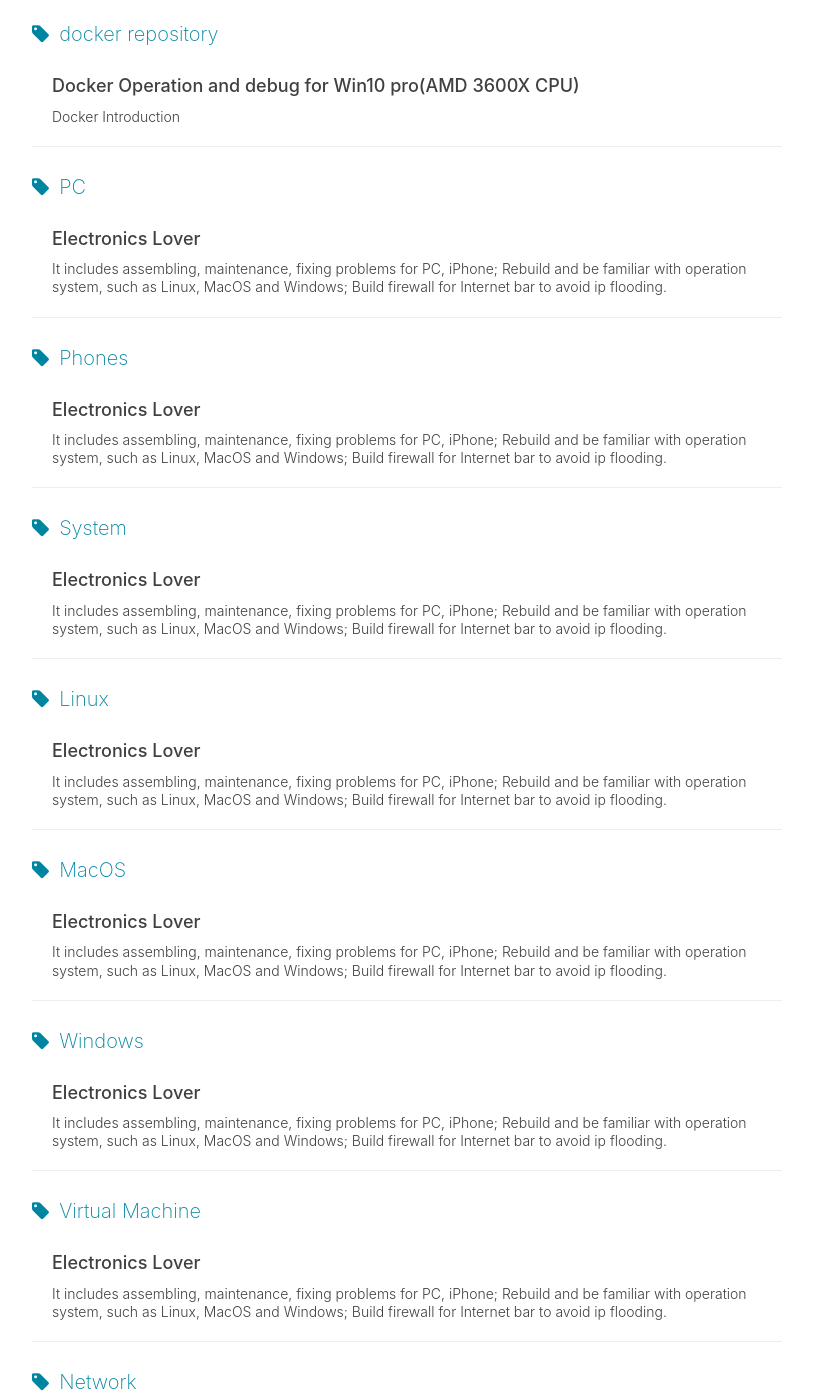
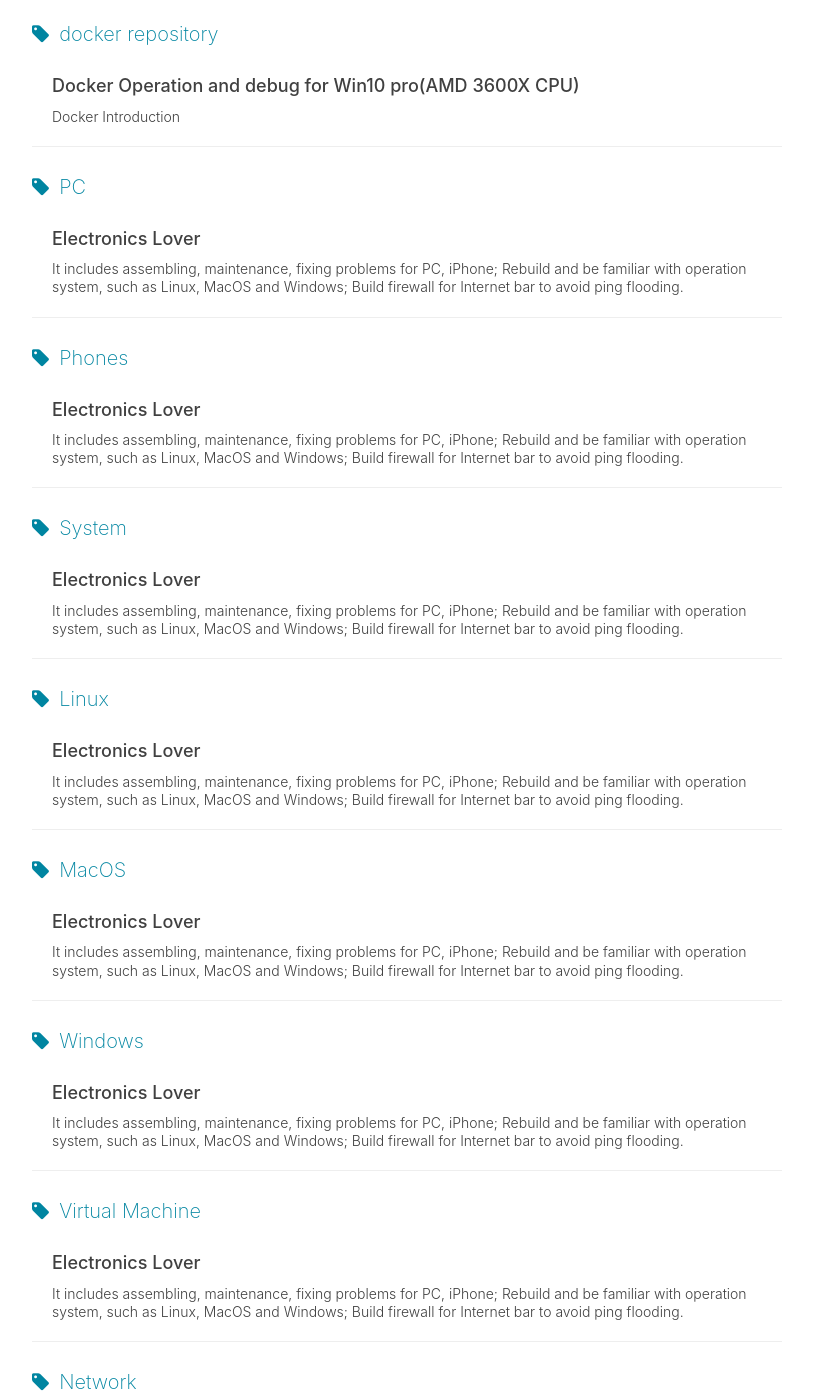
Before and after one commit to JadeSure/my_old_blog, a Jekyll site: the page built from tags.html, in a window 1280 px wide and 1400 px high, scrolled down 2286 px. Shown: the whole window, without its empty margins (233-1046 px from the left). Built offline with Jekyll 4.4.1, drawn with Linux system fonts in a browser that asks for light colours; nearby versions of some CDN libraries; comment, search, counter and statistics services are not loaded; some of the changed text lies outside the part shown.

Commit message:
Update 2021-01-04-Electronics-lover.md

```diff
--- a/_posts/2021-01-04-Electronics-lover.md
+++ b/_posts/2021-01-04-Electronics-lover.md
@@ -1,7 +1,7 @@
 ---
 layout:     post
 title:      Electronics Lover
-subtitle:   It includes assembling, maintenance, fixing problems for PC, iPhone; Rebuild and be familiar with operation system, such as Linux, MacOS and Windows; Build firewall for Internet bar to avoid ip flooding.
+subtitle:   It includes assembling, maintenance, fixing problems for PC, iPhone; Rebuild and be familiar with operation system, such as Linux, MacOS and Windows; Build firewall for Internet bar to avoid ping flooding.
 date:       2021-01-04
 author:     Shuo Wang
 header-img: img/computers_phones/post-bg-aircraft.JPG
@@ -56,12 +56,12 @@ MacOS install windows10 and Windows OS install MacOS by virtual Machine
 ![picture18](/img/computers_phones/sys3.JPG)
 
 
-## Computers Assembly in Centre Com
+## Computers assembly in Centre Com
 ![picture12](/img/computers_phones/cc1.JPG)
 ![picture13](/img/computers_phones/cc2.JPG)
 ![picture14](/img/computers_phones/cc3.JPG)
 
-## Computers Assembly, reinstall the PC system and repair hardware in Absolute Solution
+## Computers assembly, reinstall the PC system and repair hardware in Absolute Solution
 ![picture1](/img/computers_phones/c3.jpg)
 ![picture2](/img/computers_phones/c4.JPG)
 
```
